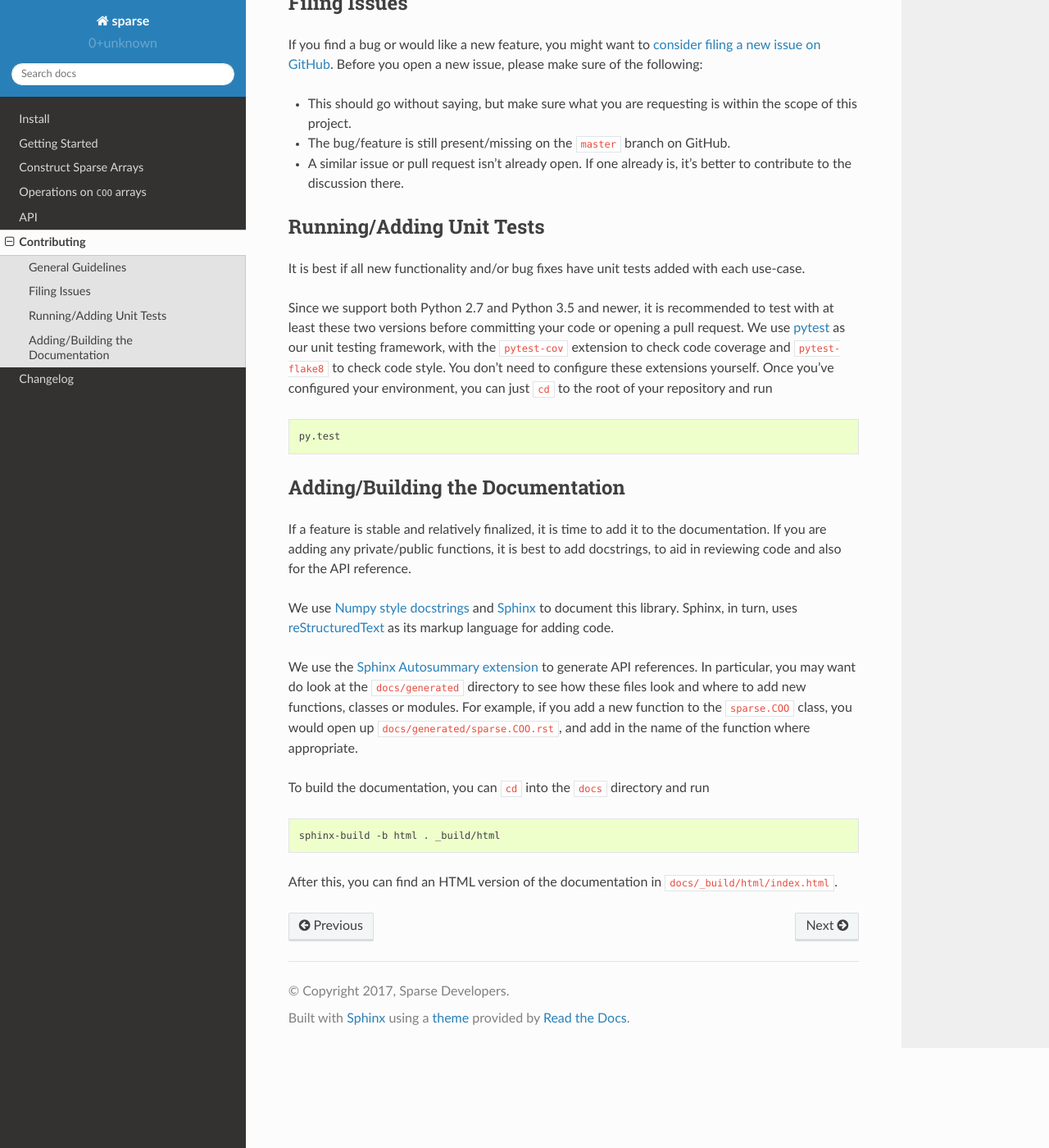
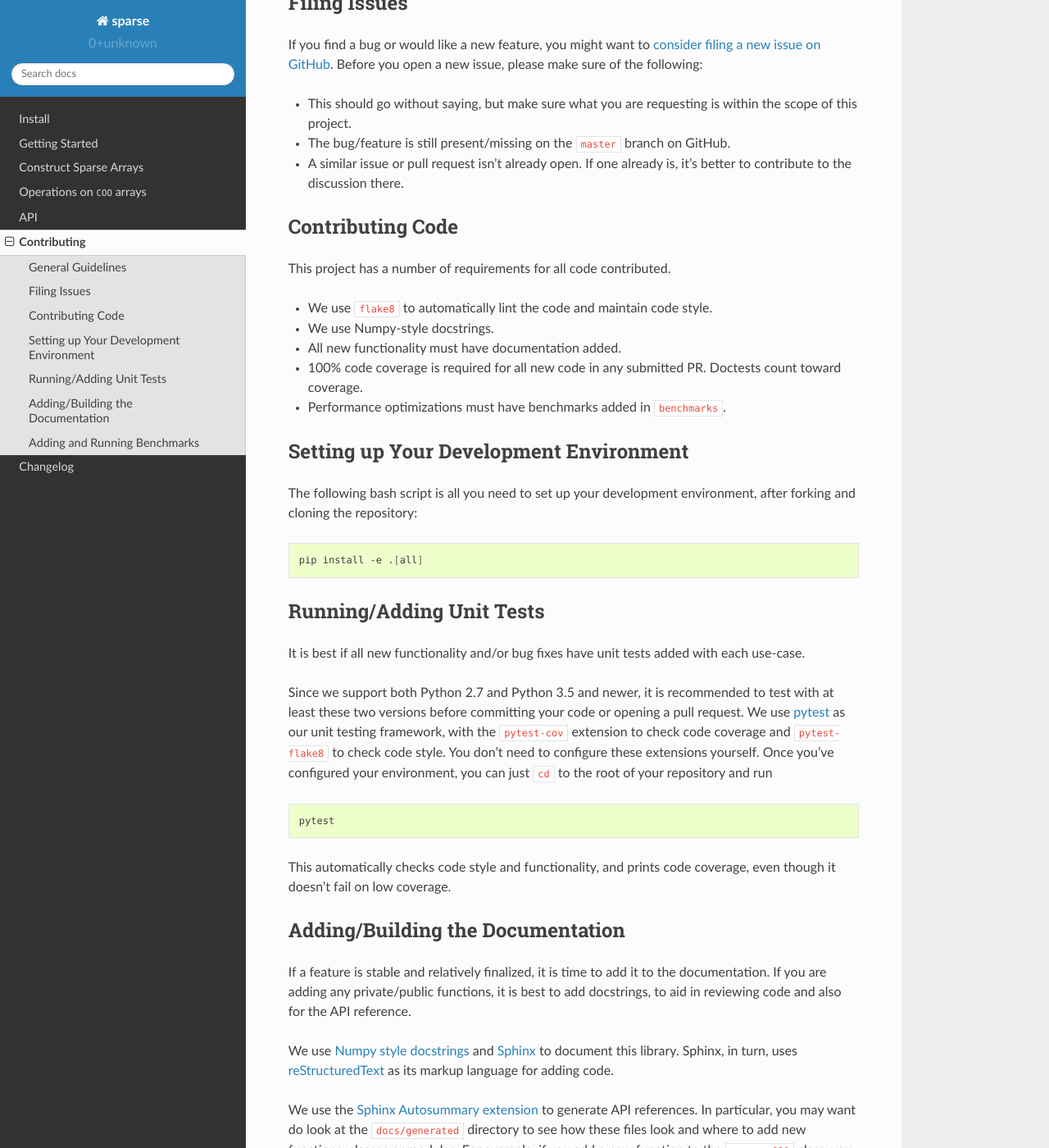
Before and after one commit to pydata/sparse, a Sphinx documentation site: the page built from docs/contributing.rst, in a window 1280 px wide and 1400 px high, scrolled down 445 px. Shown: the whole window at 82% size. Built offline with Sphinx 7.4.7 and the Read the Docs theme 2.0.0, drawn with Linux system fonts in a browser that asks for light colours; some of the changed text lies outside the part shown.

Commit message:
Update contributing.rst.

```diff
--- a/docs/contributing.rst
+++ b/docs/contributing.rst
@@ -3,6 +3,7 @@
 
 General Guidelines
 ------------------
+
 sparse is a community-driven project on GitHub. You can find our
 `repository on GitHub <https://github.com/pydata/sparse>`_. Feel
 free to open issues for new features or bugs, or open a pull request
@@ -19,6 +20,7 @@
 
 Filing Issues
 -------------
+
 If you find a bug or would like a new feature, you might want to `consider
 filing a new issue on GitHub <https://github.com/pydata/sparse/issues>`_. Before
 you open a new issue, please make sure of the following:
@@ -29,8 +31,32 @@
 * A similar issue or pull request isn't already open. If one already is, it's better
   to contribute to the discussion there.
 
+Contributing Code
+-----------------
+
+This project has a number of requirements for all code contributed.
+
+* We use ``flake8`` to automatically lint the code and maintain code style.
+* We use Numpy-style docstrings.
+* All new functionality must have documentation added.
+* 100% code coverage is required for all new code in any submitted PR. Doctests
+  count toward coverage.
+* Performance optimizations must have benchmarks added in ``benchmarks``.
+
+Setting up Your Development Environment
+---------------------------------------
+
+The following bash script is all you need to set up your development environment,
+after forking and cloning the repository:
+
+.. code-block:: bash
+
+   pip install -e .[all]
+
+
 Running/Adding Unit Tests
 -------------------------
+
 It is best if all new functionality and/or bug fixes have unit tests added
 with each use-case.
 
@@ -44,15 +70,19 @@
 
 .. code-block:: bash
 
-   py.test
+   pytest
+
+This automatically checks code style and functionality, and prints code coverage,
+even though it doesn't fail on low coverage.
 
 Adding/Building the Documentation
 ---------------------------------
+
 If a feature is stable and relatively finalized, it is time to add it to the
 documentation. If you are adding any private/public functions, it is best to
 add docstrings, to aid in reviewing code and also for the API reference.
 
-We use `Numpy style docstrings <https://github.com/numpy/numpy/blob/master/doc/HOWTO_DOCUMENT.rst.txt>`_
+We use `Numpy style docstrings <https://numpydoc.readthedocs.io/en/latest/format.html>`_
 and `Sphinx <http://www.sphinx-doc.org/en/stable/>`_ to document this library.
 Sphinx, in turn, uses `reStructuredText <http://www.sphinx-doc.org/en/stable/rest.html>`_
 as its markup language for adding code.
@@ -71,3 +101,9 @@
    sphinx-build -b html . _build/html
 
 After this, you can find an HTML version of the documentation in :code:`docs/_build/html/index.html`.
+
+Adding and Running Benchmarks
+-----------------------------
+
+We use `Airspeed Velocity <https://asv.readthedocs.io/en/latest/>`_ to run benchmarks. We have it set
+up to use ``conda``, but you can edit the configuration locally if you so wish.
--- a/setup.py
+++ b/setup.py
@@ -17,7 +17,6 @@
     ],
     'docs': [
         'sphinx',
-        'sphinxcontrib-napoleon',
         'sphinx_rtd_theme',
     ],
     'tox': [
```
